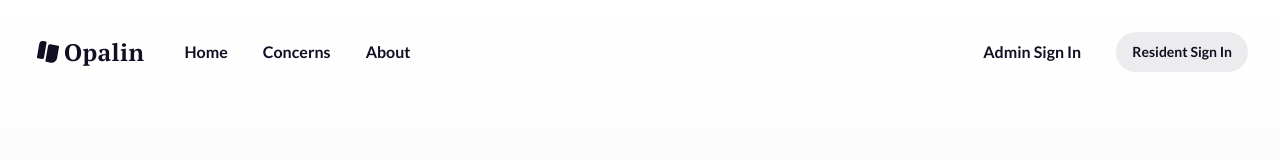
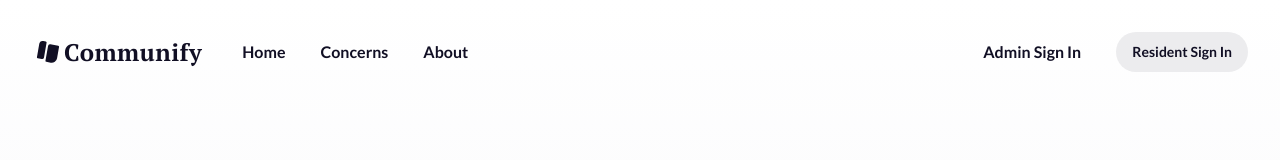
Before and after one commit to mona1afshar/communify.github.io, a plain HTML site: page about.html in a window 1280 px wide. Shown: the top 160 px of the page. Drawn offline with Linux system fonts and the light colour scheme.

Commit message:
Update about.html

```diff
--- a/about.html
+++ b/about.html
@@ -2,7 +2,7 @@
 <html lang="en">
 
 <head>
-  <title>Opalin HTML Template - About</title>
+  <title>Communify - About</title>
   <meta charset="utf-8">
   <meta name="description" content="A minimal and responsive HTML5 landing page built on lightweight, clean and customizable code.">
   <meta name="viewport" content="width=device-width">
@@ -16,7 +16,7 @@
 
   <header class="header-main">
     <nav>
-      <a href="index.html" class="logo" rel="home"><svg xmlns="http://www.w3.org/2000/svg" xmlns:xlink="http://www.w3.org/1999/xlink" width="24" height="24" viewBox="0 0 24 24"><path d="M7.335 1.023l2.462.434a1 1 0 0 1 .811 1.159L8.004 17.388a2 2 0 0 1-2.317 1.622l-3.94-.694a1 1 0 0 1-.81-1.159L3.28 3.862a3.5 3.5 0 0 1 4.054-2.839zm7.039 3.272l7.878 1.39a1 1 0 0 1 .812 1.158l-1.997 11.325a5.5 5.5 0 0 1-6.372 4.461l-4.431-.78a1 1 0 0 1-.812-1.16l2.605-14.771a2 2 0 0 1 2.317-1.623z" fill="currentColor"/></svg><span>Opalin</span></a>
+      <a href="index.html" class="logo" rel="home"><svg xmlns="http://www.w3.org/2000/svg" xmlns:xlink="http://www.w3.org/1999/xlink" width="24" height="24" viewBox="0 0 24 24"><path d="M7.335 1.023l2.462.434a1 1 0 0 1 .811 1.159L8.004 17.388a2 2 0 0 1-2.317 1.622l-3.94-.694a1 1 0 0 1-.81-1.159L3.28 3.862a3.5 3.5 0 0 1 4.054-2.839zm7.039 3.272l7.878 1.39a1 1 0 0 1 .812 1.158l-1.997 11.325a5.5 5.5 0 0 1-6.372 4.461l-4.431-.78a1 1 0 0 1-.812-1.16l2.605-14.771a2 2 0 0 1 2.317-1.623z" fill="currentColor"/></svg><span>Communify</span></a>
       <div class="nav-toggle"></div>
       <ul class="inline">
         <li><a href="index.html">Home</a></li>
```
